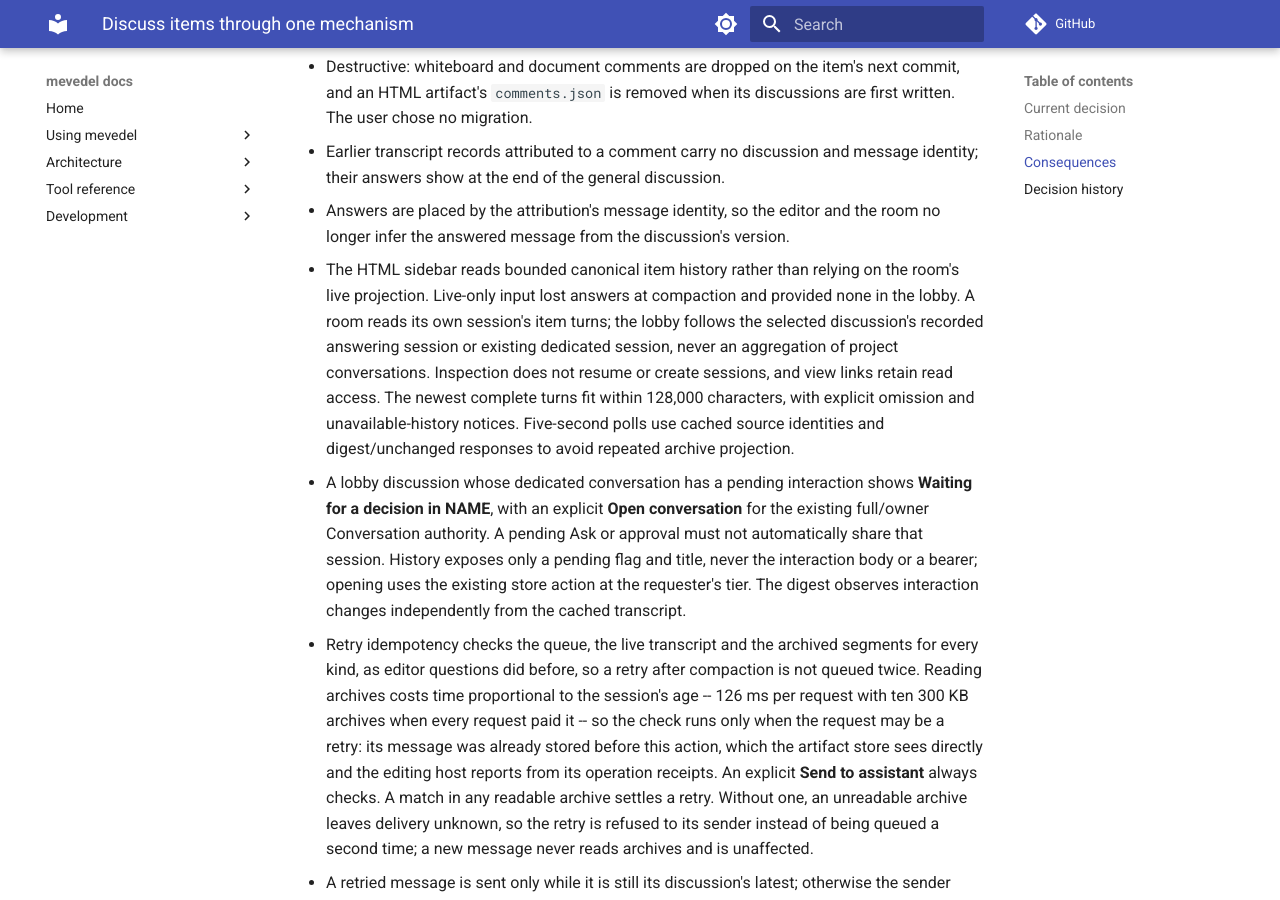
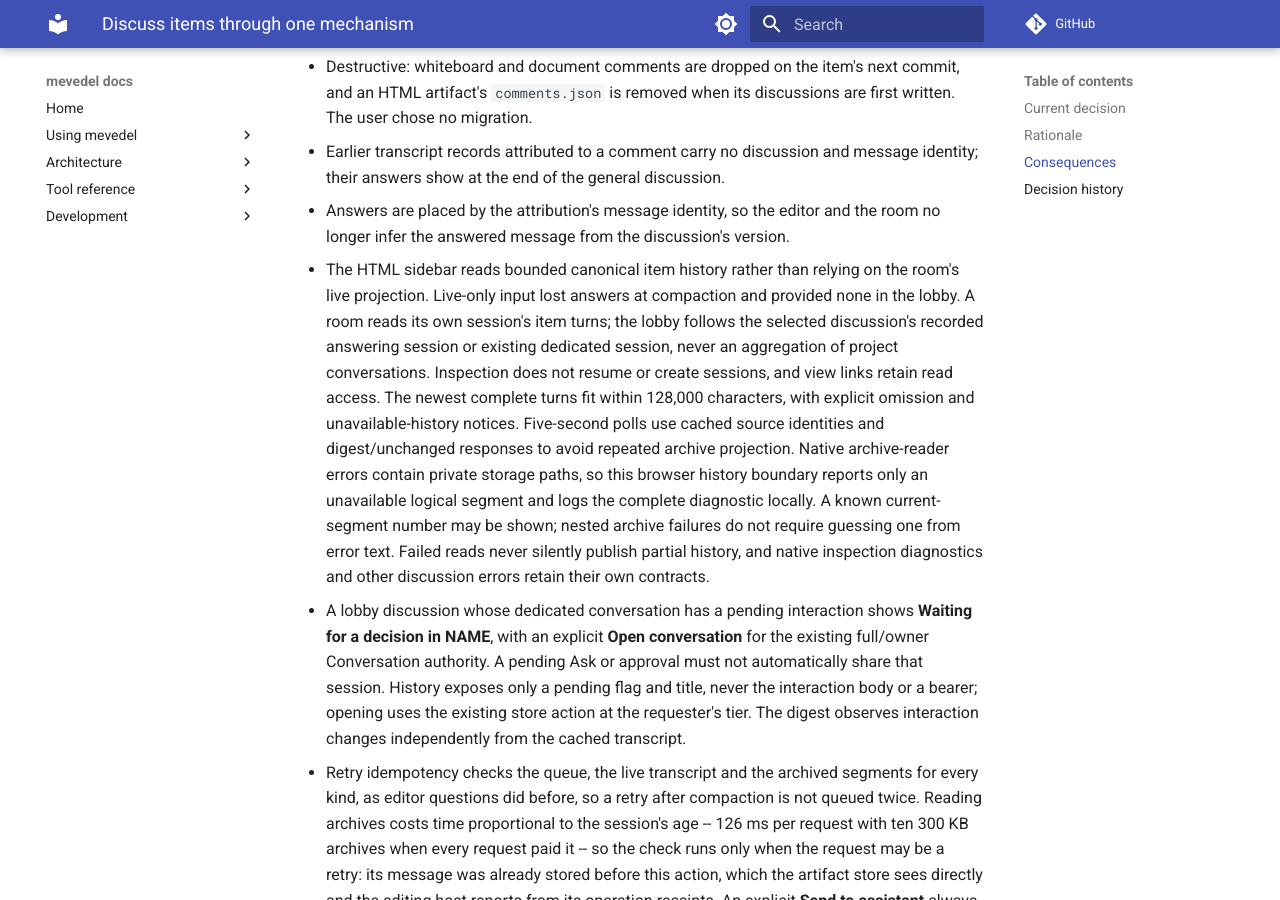
Before and after one commit to FrauH0lle/mevedel, an MkDocs documentation site: the page built from docs/adr/0125-discuss-items-through-one-mechanism.md, in a window 1280 px wide and 900 px high, scrolled down 2366 px. Built offline with MkDocs 1.6.1 and Material for MkDocs 9.7.7, drawn with Linux system fonts in a browser that asks for light colours; comment, search, counter and statistics services are not loaded.

Commit message:
fix(collaboration): Keep archive diagnostics out of item history
* mevedel-collaboration-artifact-history.el (mevedel-collaboration-artifact-history--project): Catch current and archived segment read failures at the artifact-history boundary. Log detailed conditions locally and return logical segment-unavailable errors without private paths or partial history.
* test/test-mevedel-collaboration-artifact-history.el: Regress outward responses for missing, unreadable and injected read failures, cold current segments, local diagnostics and absence of partial publication/cache entries.
* docs/collaboration.md, docs/adr/0125-discuss-items-through-one-mechanism.md: Describe the browser-safe failure boundary and retained host diagnostics.

Validation: missing and unreadable outward-response regressions fail before fixing; final related ERT324/324, Node and browser checks pass, with warning-free compilation and clean diff checks. Native archive-reader and generic discussion error semantics remain unchanged.

```diff
--- a/docs/adr/0125-discuss-items-through-one-mechanism.md
+++ b/docs/adr/0125-discuss-items-through-one-mechanism.md
@@ -125,6 +125,12 @@
   access. The newest complete turns fit within 128,000 characters, with explicit
   omission and unavailable-history notices. Five-second polls use cached source
   identities and digest/unchanged responses to avoid repeated archive projection.
+  Native archive-reader errors contain private storage paths, so this browser
+  history boundary reports only an unavailable logical segment and logs the
+  complete diagnostic locally. A known current-segment number may be shown;
+  nested archive failures do not require guessing one from error text. Failed
+  reads never silently publish partial history, and native inspection diagnostics
+  and other discussion errors retain their own contracts.
 - A lobby discussion whose dedicated conversation has a pending interaction
   shows **Waiting for a decision in NAME**, with an explicit **Open
   conversation** for the existing full/owner Conversation authority. A pending
```
Also changed, not shown: docs/collaboration.md (+5 -0 lines), 2 other files.
